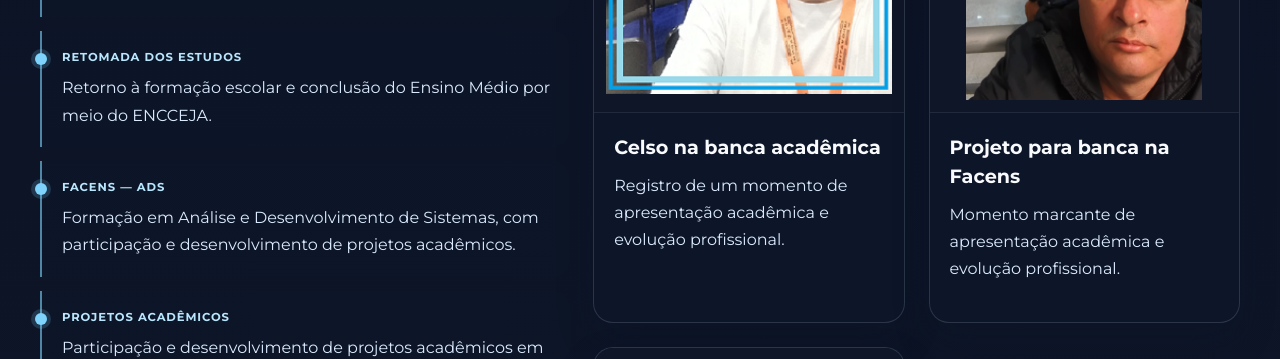
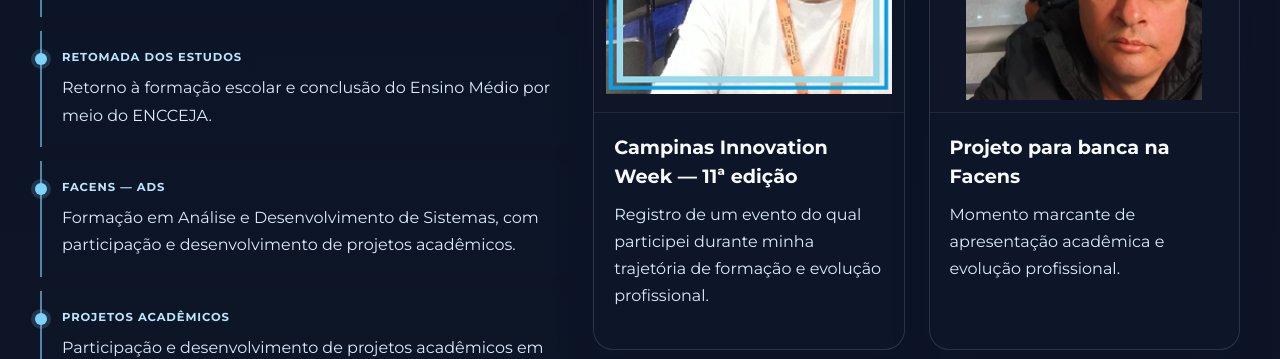
Before and after one commit to Celsoibiuna/por-tfo-lio__atualizado, a React (Vite) app: page / in a window 1280 px wide. Shown: the part 4900-5259 px from the top of the page. Built offline with nearby package versions, Linux system fonts and the light colour scheme; grey boxes are pictures that could not be loaded.

Commit message:
Identifica evento Campinas Innovation Week

```diff
--- a/src/App.jsx
+++ b/src/App.jsx
@@ -72,9 +72,9 @@ const projects = [
 
 const journeyHighlights = [
   {
-    title: 'Celso na banca acadêmica',
+    title: 'Campinas Innovation Week — 11ª edição',
     image: bancaCelsoImage,
-    description: 'Registro de um momento de apresentação acadêmica e evolução profissional.',
+    description: 'Registro de um evento do qual participei durante minha trajetória de formação e evolução profissional.',
   },
   {
     title: 'Projeto para banca na Facens',
```
